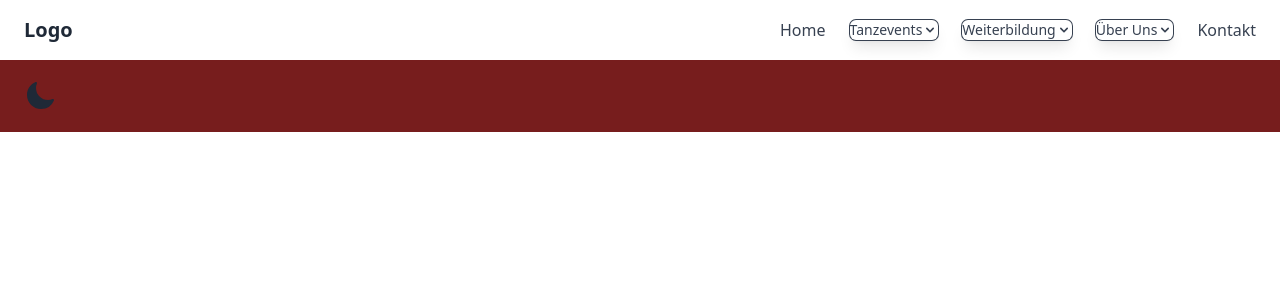
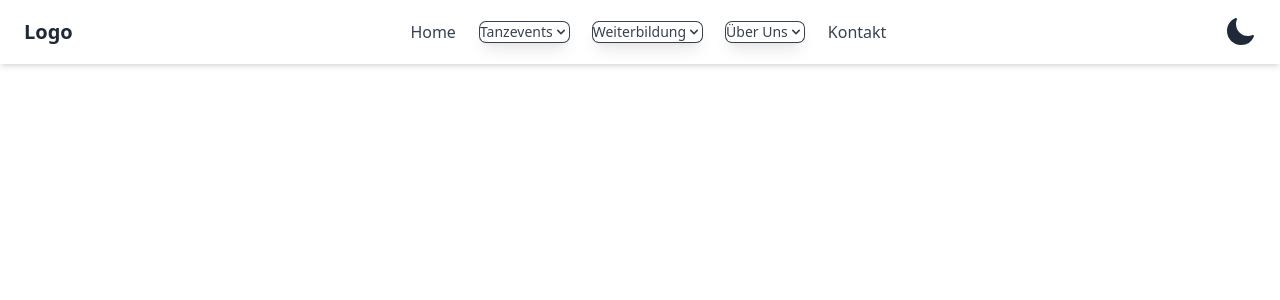
Before and after one commit to Mah30/tanz-der-kulturen, a React (Vite) app: page /uber-uns/team in a window 1280 px wide. Shown: the top 300 px of the page. Built offline with nearby package versions, Linux system fonts and the light colour scheme.

Commit message:
ref: improve structure of header components

```diff
--- a/src/App.jsx
+++ b/src/App.jsx
@@ -1,19 +1,13 @@
 import React from "react";
 import { Routes, Route } from "react-router-dom";
-import Navbar from "./components/Navbar";
+import Header from "./components/Header";
 import Home from "./components/Home";
 import Contact from "./pages/Kontakt";
 import TanzworkshopsPage from "./pages/Tanzevents/TanzworkshopsPage";
-import Header from "./components/Header";
-
-
 
 function App() {
-
-
   return (
     <div>
-      <Navbar />
       <Header />
       <Routes>
         <Route path="/" element={<Home />} />
--- a/src/components/Header.jsx
+++ b/src/components/Header.jsx
@@ -1,22 +1,17 @@
-/* import Navbar from "./Navbar"; */
+import { Link } from "react-router-dom";
+import Navbar from "./Navbar";
 import ToggleTheme from "./ToggleTheme/ToggleTheme";
 
-
-
-
 const Header = () => {
-    return (
-        <header
-      className="flex items-center justify-between bg-red-900 text-white px-6 py-5 relative"
-    >
-        <ToggleTheme/>
-
-
-
-         {/*    <Navbar /> */}
-
-        </header>
-     );
+  return (
+    <header className="bg-white px-6 py-4 shadow-md flex justify-between items-center">
+      <div className="text-xl font-bold text-gray-800">
+        <Link to="/">Logo</Link>
+      </div>
+      <Navbar />
+      <ToggleTheme/>
+    </header>
+  );
 }
 
 export default Header;
--- a/src/components/Navbar.jsx
+++ b/src/components/Navbar.jsx
@@ -1,6 +1,8 @@
 import { Link } from "react-router-dom";
 import { useState } from "react"; // <-- adiciona esse import
 import DropdownMenu from "./Dropdowns/DropdownMenu";
+import ToggleTheme from "./ToggleTheme/ToggleTheme";
+
 
 const tanzeventLinks = [
   { name: "Tanzworkshops", path: "/tanzevent/tanzworkshops" },
@@ -30,12 +32,8 @@ const Navbar = () => {
 
 
   return (
-    <nav className="bg-white px-6 py-4 shadow-md flex justify-between items-center">
-      <div className="text-xl font-bold text-gray-800">
-        <Link to="/">Logo</Link>
-      </div>
 
-      <div className="flex space-x-6 items-center relative">
+      <nav className="flex space-x-6 items-center relative">
         <Link
           to="/"
           className="text-gray-700 hover:text-teal-600 transition duration-200"
@@ -73,7 +71,6 @@ const Navbar = () => {
         >
           Kontakt
         </Link>
-      </div>
     </nav>
   );
 }
```
